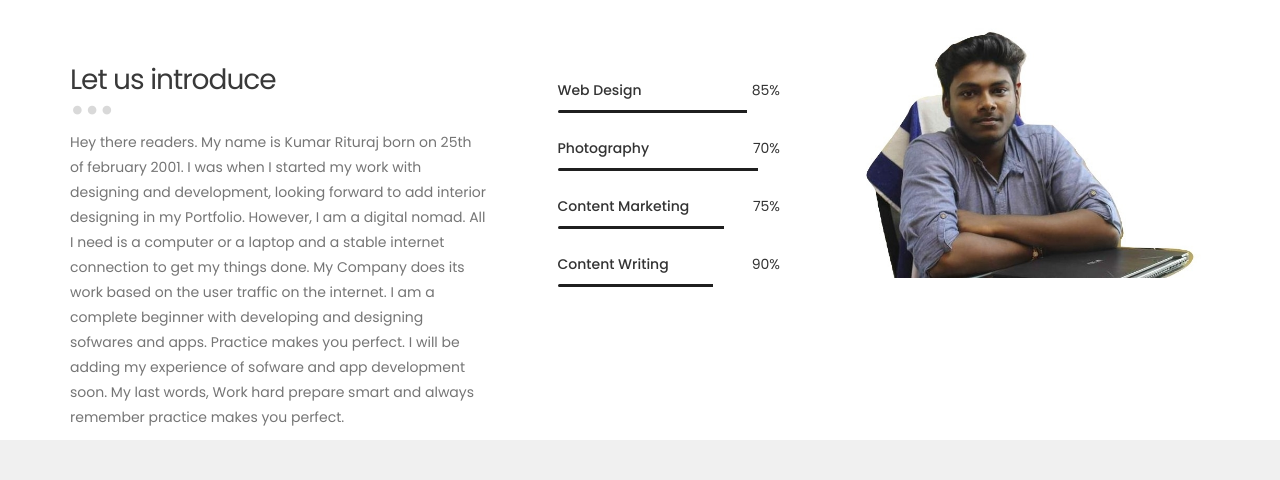
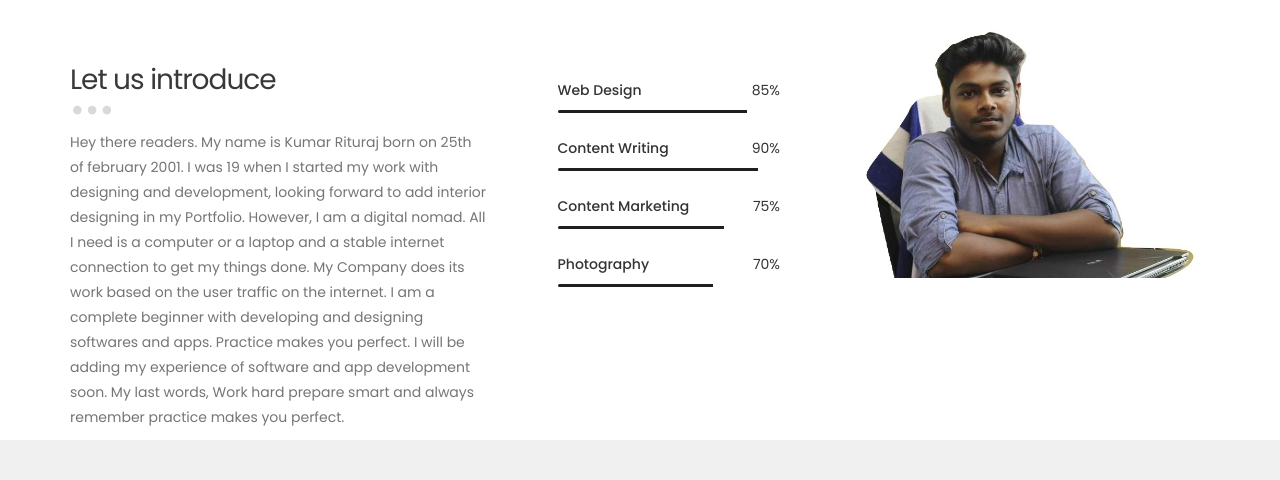
Before and after one commit to r1turaj/r1turaj.github.io, a plain HTML site: page index.html in a window 1280 px wide. Shown: the part 860-1340 px from the top of the page. Drawn offline with Linux system fonts and the light colour scheme.

Commit message:
Update index.html

```diff
--- a/index.html
+++ b/index.html
@@ -105,7 +105,7 @@
                                    <h2>Let us introduce</h2>
                                    <span class="line-bar">...</span>
                               </div>
-                              <p>Hey there readers. My name is Kumar Rituraj born on 25th of february 2001. I was when I started my work with designing and development, looking forward to add interior designing in my Portfolio. However, I am a digital nomad. All I need is a computer or a laptop and a stable internet connection to get my things done. My Company does its work based on the user traffic on the internet. I am a complete beginner with developing and designing sofwares and apps. Practice makes you perfect. I will be adding my experience of sofware and app development soon. My last words, Work hard prepare smart and always remember practice makes you perfect. </p>
+                              <p>Hey there readers. My name is Kumar Rituraj born on 25th of february 2001. I was 19 when I started my work with designing and development, looking forward to add interior designing in my Portfolio. However, I am a digital nomad. All I need is a computer or a laptop and a stable internet connection to get my things done. My Company does its work based on the user traffic on the internet. I am a complete beginner with developing and designing softwares and apps. Practice makes you perfect. I will be adding my experience of software and app development soon. My last words, Work hard prepare smart and always remember practice makes you perfect. </p>
                          </div>
                     </div>
 
@@ -118,8 +118,8 @@
                                              <div class="progress-bar progress-bar-primary" role="progressbar" aria-valuenow="85" aria-valuemin="0" aria-valuemax="100" style="width: 85%;"></div>
                                         </div>
 
-                              <strong>Photography</strong>
-                                   <span class="pull-right">70%</span>
+                              <strong>Content Writing</strong>
+                                   <span class="pull-right">90%</span>
                                         <div class="progress">
                                              <div class="progress-bar progress-bar-primary" role="progressbar" aria-valuenow="90" aria-valuemin="0" aria-valuemax="100" style="width: 90%;"></div>
                                         </div>
@@ -130,8 +130,8 @@
                                              <div class="progress-bar progress-bar-primary" role="progressbar" aria-valuenow="75" aria-valuemin="0" aria-valuemax="100" style="width: 75%;"></div>
                                         </div>
 
-                              <strong>Content Writing</strong>
-                                   <span class="pull-right">90%</span>
+                              <strong>Photography</strong>
+                                   <span class="pull-right">70%</span>
                                         <div class="progress">
                                              <div class="progress-bar progress-bar-primary" role="progressbar" aria-valuenow="70" aria-valuemin="0" aria-valuemax="100" style="width: 70%;"></div>
                                         </div>
```
